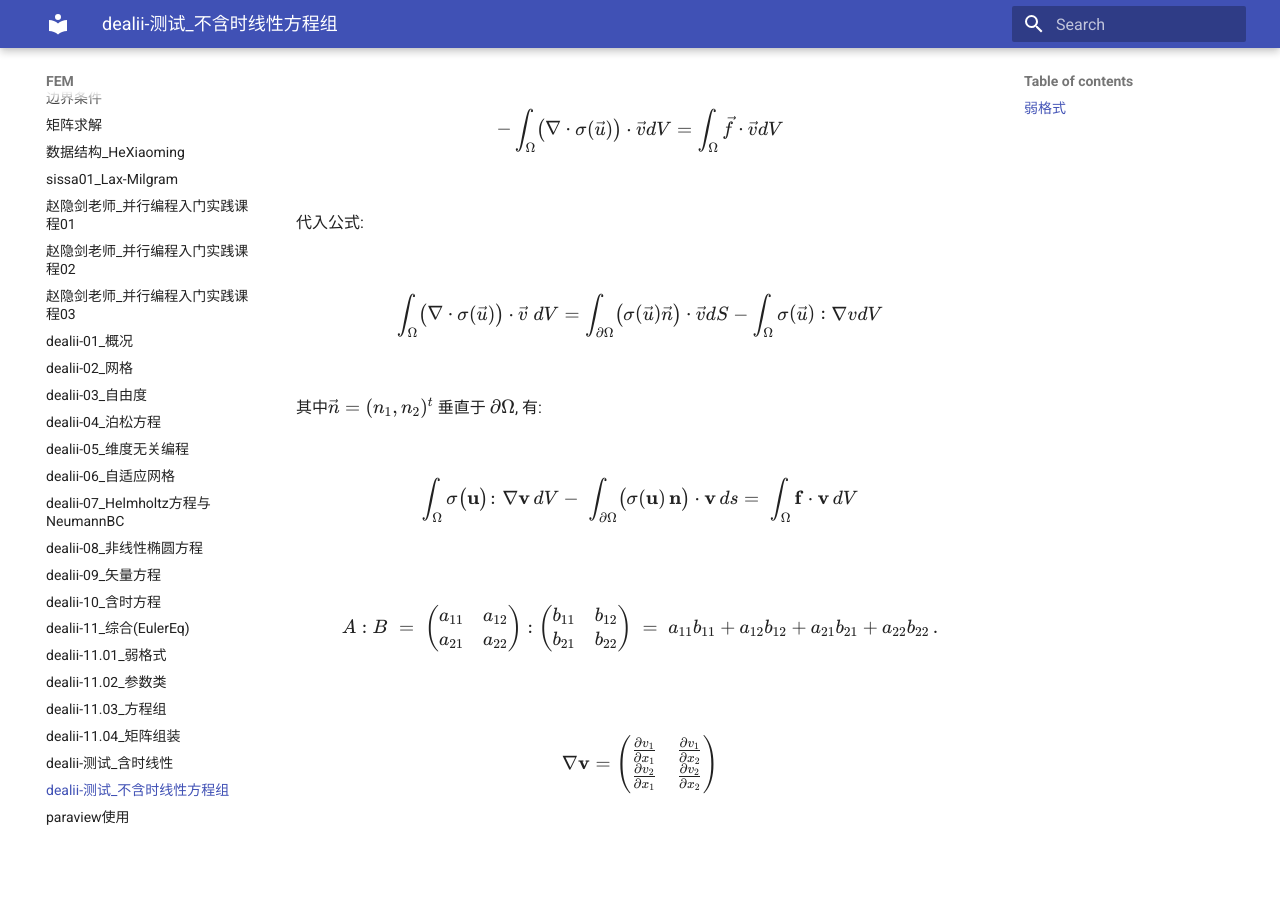
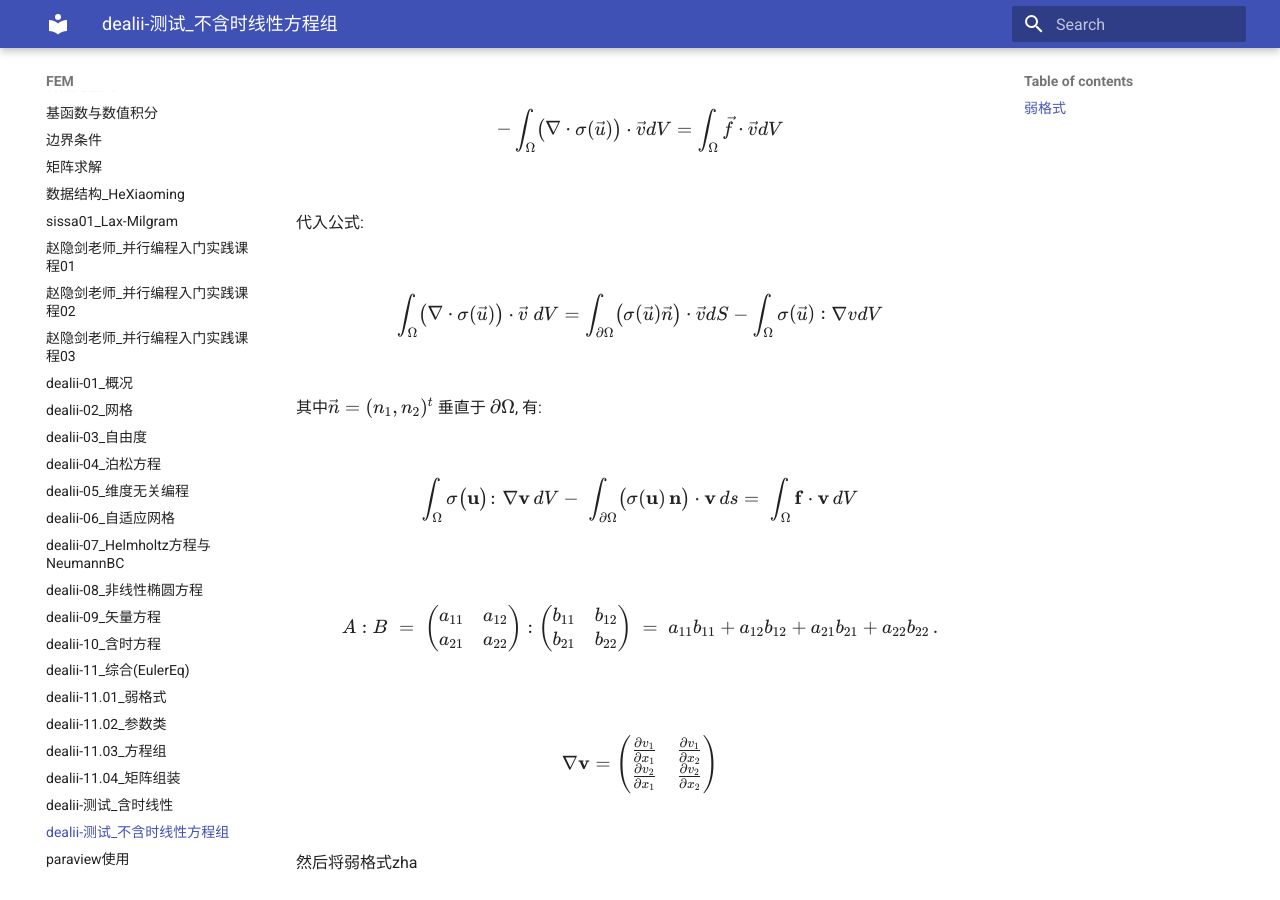
Before and after one commit to ymma98/technotes, an MkDocs documentation site: the page built from docs/FEM/dealii-测试_不含时线性方程组.md, in a window 1280 px wide and 900 px high, scrolled down 1267 px. Built offline with MkDocs 1.6.1 and Material for MkDocs 9.7.7, drawn with Linux system fonts in a browser that asks for light colours; before the commit the page ends 2125 px from its top, so only the background shows below that.

Commit message:
docs/FEM/dealii-测试_不含时线性方程组.md updated from https://stackedit.cn/

```diff
--- a/docs/FEM/dealii-测试_不含时线性方程组.md
+++ b/docs/FEM/dealii-测试_不含时线性方程组.md
@@ -90,8 +90,10 @@ $$
 \frac{\partial v_{2}}{\partial x_{1}} & \frac{\partial v_{2}}{\partial x_{2}}
 \end{pmatrix}
 $$
+
+然后将弱格式zha
 <!--stackedit_data:
-eyJoaXN0b3J5IjpbLTUzNDQ0NDc0MywxODYwODQ3NzA2LC01Mz
-Y2MDMyMDEsNjExNTExODI4LC0xMjU5NDk5MDY3LC05Njk2NjAw
-NjMsLTEzNjIyMDA5ODddfQ==
+eyJoaXN0b3J5IjpbNzE0MTgwNzA2LC01MzQ0NDQ3NDMsMTg2MD
+g0NzcwNiwtNTM2NjAzMjAxLDYxMTUxMTgyOCwtMTI1OTQ5OTA2
+NywtOTY5NjYwMDYzLC0xMzYyMjAwOTg3XX0=
 -->
```
